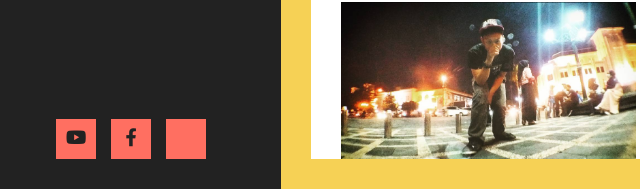
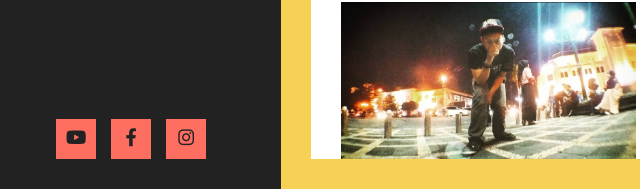
Before and after one commit to Destenad/Destenad.github.io, a plain HTML site: page index.html in a window 1280 px wide. Shown: the part 611-800 px from the top of the page, 89-729 px from the left. Drawn offline with nearby package versions, Linux system fonts and the light colour scheme.

Commit message:
Update index.html

```diff
--- a/index.html
+++ b/index.html
@@ -89,7 +89,7 @@
                       ><i class="fab fa-facebook-f"></i
                     ></a>
           <a href="https://www.instagram.com/destenadhrisa_/"
-              ><i class="fa-brands fa-square-instagram"></i></a
+              ><i class="fa-brands fa-instagram"></i></a
             >
         </div>
       </div>
```
